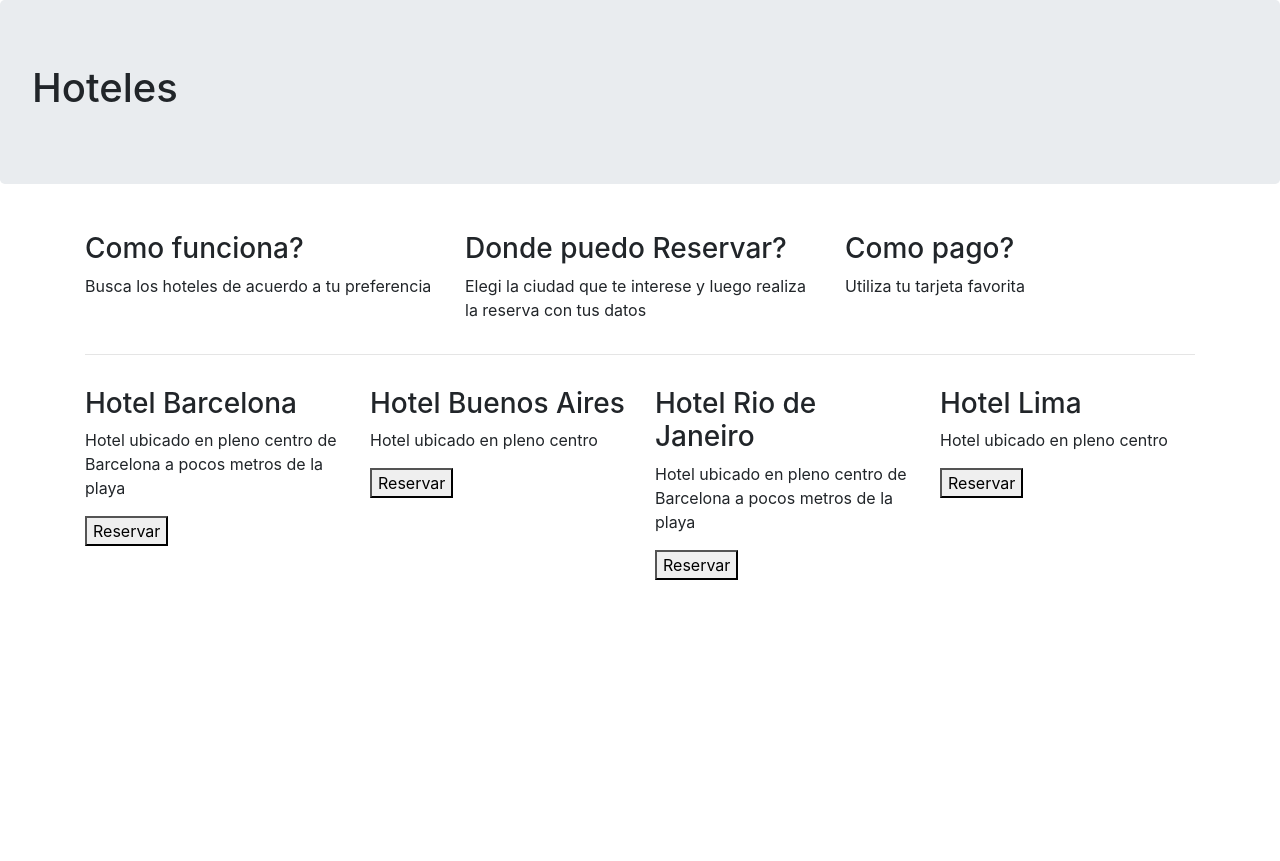
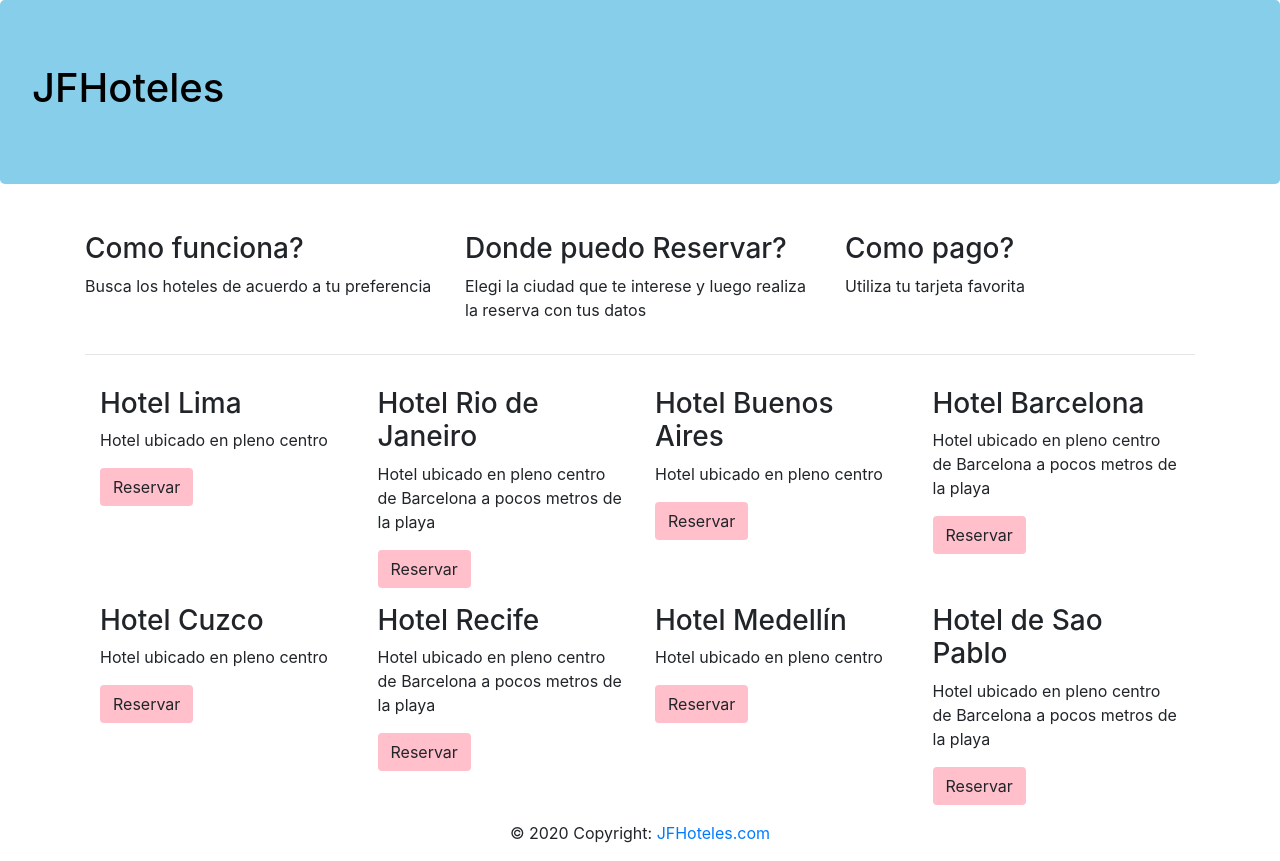
Before and after one commit to jofer1923/pruebas, a website: page index.html in a window 1280 px wide. Before the commit the page ends 800 px from the top, so only its background shows below. Drawn offline with nearby package versions, Linux system fonts and the light colour scheme.

Commit message:
se realizan ajustes de vista principal y se agrega el footer

```diff
--- /dev/null
+++ b/css/main.css
@@ -0,0 +1,8 @@
+.jumbotron {
+  background-color: skyblue;
+  color: black;
+}
+
+.btn {
+  background-color: pink;
+}
--- a/index.html
+++ b/index.html
@@ -15,12 +15,14 @@
       integrity="sha384-JcKb8q3iqJ61gNV9KGb8thSsNjpSL0n8PARn9HuZOnIxN0hoP+VmmDGMN5t9UJ0Z"
       crossorigin="anonymous"
     />
+    <link rel="stylesheet" href="./css/main.css">
 
-    <title>Hello, world!</title>
+
+    <title>JFHoteles.com</title>
   </head>
   <body>
       <div class="jumbotron">
-        <h1>Hoteles</h1>
+        <h1>JFHoteles</h1>
       </div>
       <div class="container">
         <div class="row">
@@ -53,37 +55,76 @@
         </div>
 
         <hr>
-        <div class="row">
+        <div class="d-flex flex-wrap flex-row-reverse">
           <div class="col-sm-3">
             <p>
               <h3>Hotel Barcelona</h3>
               <p>Hotel ubicado en pleno centro de Barcelona a pocos metros de la playa</p>
             </p>
-            <button>Reservar</button>
+            <button class="btn">Reservar</button>
           </div>
           <div class="col-sm-3">
             <p>
               <h3>Hotel Buenos Aires</h3>
               <p>Hotel ubicado en pleno centro</p>
             </p>
-            <button>Reservar</button>
+            <button class="btn">Reservar</button>
           </div>
           <div class="col-sm-3">
             <p>
               <h3>Hotel Rio de Janeiro</h3>
               <p>Hotel ubicado en pleno centro de Barcelona a pocos metros de la playa</p>
             </p>
-            <button>Reservar</button>
+            <button class="btn">Reservar</button>
           </div>
           <div class="col-sm-3">
             <p>
               <h3>Hotel Lima</h3>
               <p>Hotel ubicado en pleno centro</p>
             </p>
-            <button>Reservar</button>
+            <button class="btn">Reservar</button>
+          </div>
+          <div class="col-sm-3">
+            <p>
+              <h3>Hotel de Sao Pablo</h3>
+              <p>Hotel ubicado en pleno centro de Barcelona a pocos metros de la playa</p>
+            </p>
+            <button class="btn">Reservar</button>
+          </div>
+          <div class="col-sm-3">
+            <p>
+              <h3>Hotel Medellín</h3>
+              <p>Hotel ubicado en pleno centro</p>
+            </p>
+            <button class="btn">Reservar</button>
+          </div>
+          <div class="col-sm-3">
+            <p>
+              <h3>Hotel Recife</h3>
+              <p>Hotel ubicado en pleno centro de Barcelona a pocos metros de la playa</p>
+            </p>
+            <button class="btn">Reservar</button>
+          </div>
+          <div class="col-sm-3">
+            <p>
+              <h3>Hotel Cuzco</h3>
+              <p>Hotel ubicado en pleno centro</p>
+            </p>
+            <button class="btn">Reservar</button>
           </div>
         </div>
       </div>
+
+      <!-- Footer -->
+      <footer class="page-footer font-small blue">
+
+        <!-- Copyright -->
+        <div class="footer-copyright text-center py-3">© 2020 Copyright:
+          <a href="https://JFHoteles.com/"> JFHoteles.com</a>
+        </div>
+        <!-- Copyright -->
+
+      </footer>
 
 
 
```
